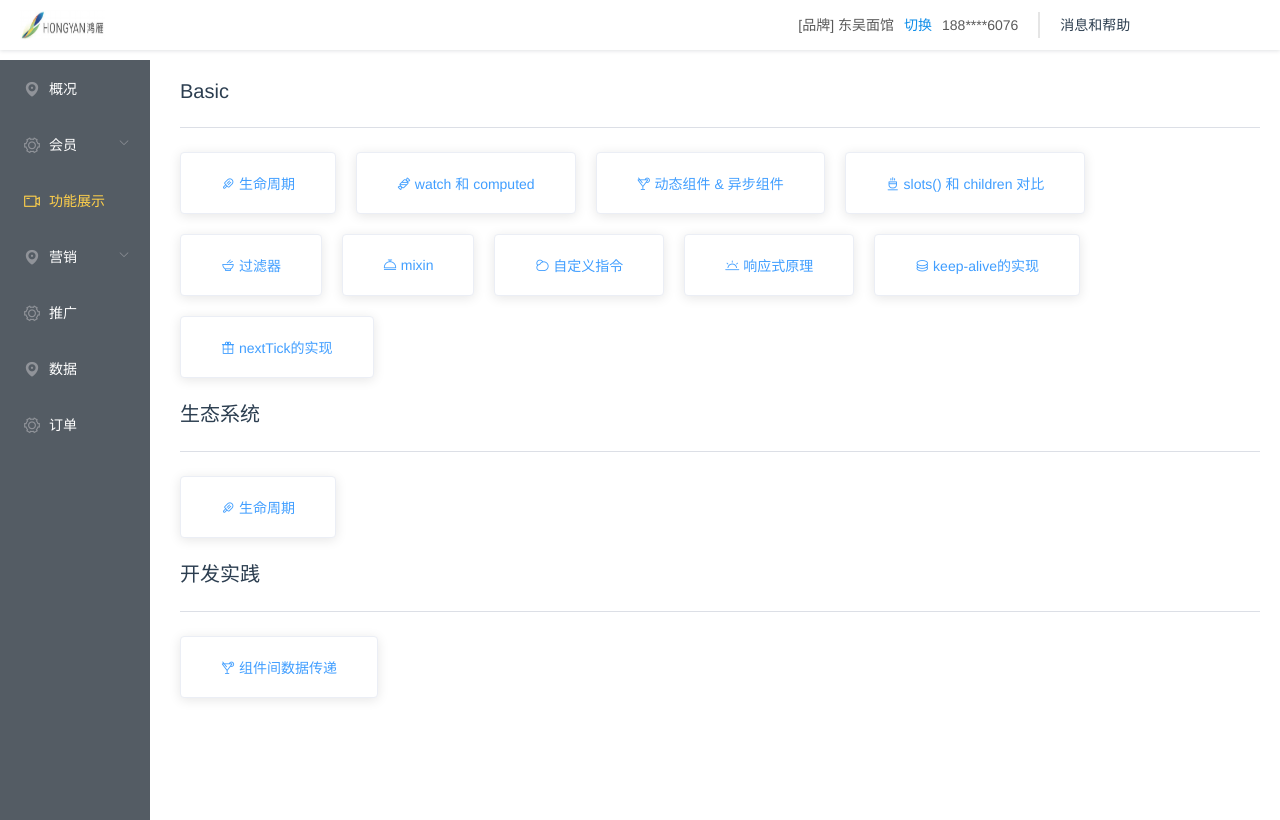
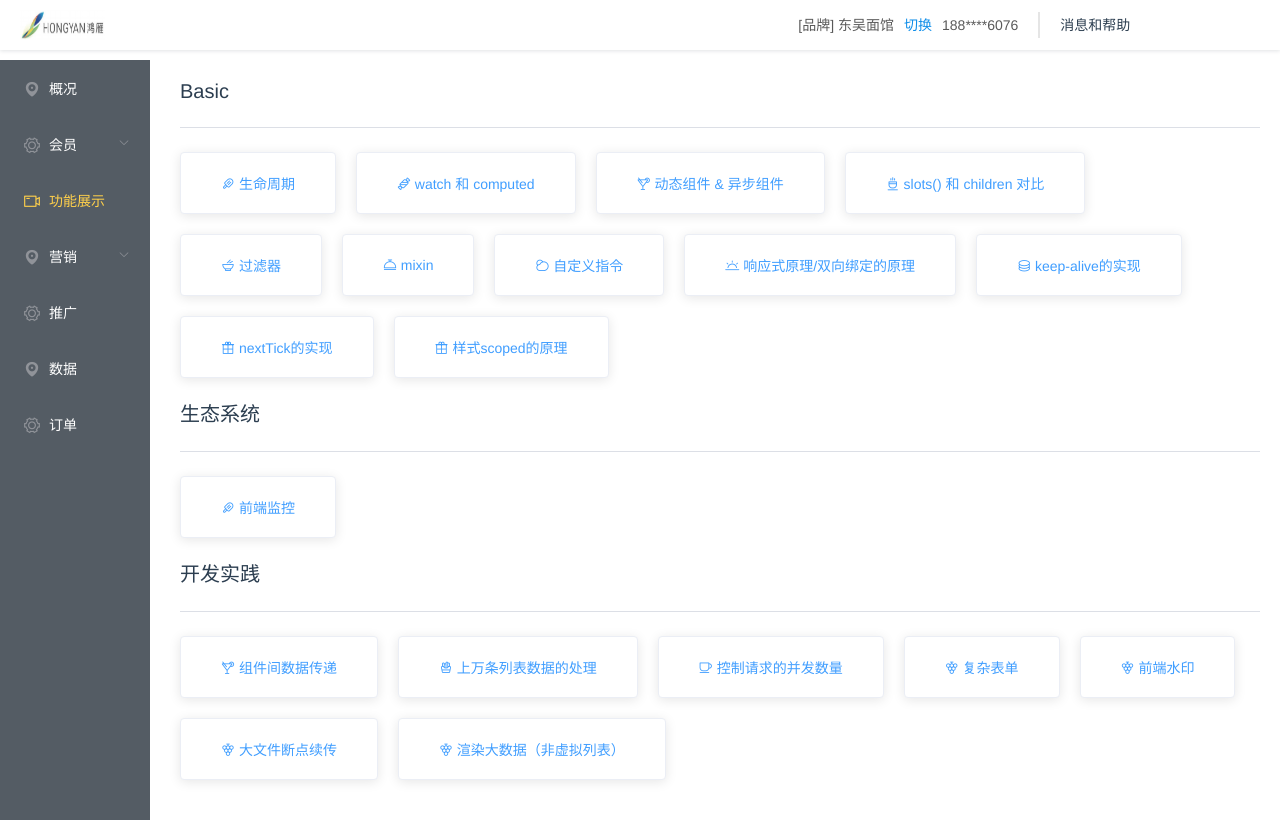
Before and after one commit to MrZhangFengfeng/CMS-Vue, a Vue app: page /#/member/member-list in a window 1280 px wide. Both pictures are taken after a click on the item "功能展示". Built offline with nearby package versions, Linux system fonts and the light colour scheme.

Commit message:
feat: update

```diff
--- a/src/views/DemoView.vue
+++ b/src/views/DemoView.vue
@@ -69,7 +69,7 @@ export default {
                             href: "/#/demo/life-cycle",
                         },
                         {
-                            title: "响应式原理",
+                            title: "响应式原理/双向绑定的原理",
                             icon: "el-icon-sunrise",
                             href: "/#/demo/life-cycle",
                         },
@@ -83,13 +83,18 @@ export default {
                             icon: "el-icon-present",
                             href: "/#/demo/life-cycle",
                         },
+                        {
+                            title: "样式scoped的原理",
+                            icon: "el-icon-present",
+                            href: "/#/demo/life-cycle",
+                        },
                     ],
                 },
                 {
                     label: "生态系统",
                     subInstanceList: [
                         {
-                            title: "生命周期",
+                            title: "前端监控",
                             icon: "el-icon-ice-cream-round",
                             href: "/#/demo/life-cycle",
                         },
@@ -101,6 +106,37 @@ export default {
                         {
                             title: "组件间数据传递",
                             icon: "el-icon-cold-drink",
+                            href: "/#/demo/life-cycle",
+                        },
+                        {
+                            title: "上万条列表数据的处理",
+                            icon: "el-icon-potato-strips",
+                            href: "/#/demo/life-cycle",
+                        },
+                        {
+                            title: "控制请求的并发数量",
+                            icon: "el-icon-coffee-cup",
+                            href: "/#/demo/life-cycle",
+                        },
+                        {
+                            title: "复杂表单",
+                            icon: "el-icon-grape",
+                            href: "/#/demo/life-cycle",
+                        },
+                        {
+                            title: "前端水印",
+                            icon: "el-icon-grape",
+                            href: "/#/demo/life-cycle",
+                        },
+                        {
+                            title: "大文件断点续传",
+                            icon: "el-icon-grape",
+                            href: "/#/demo/life-cycle",
+                        },
+                        {
+                            title: "渲染大数据（非虚拟列表）",
+                            // 渲染大数据时，合理使用createDocumentFragment和requestAnimationFrame，将操作切分为一小段一小段执行。
+                            icon: "el-icon-grape",
                             href: "/#/demo/life-cycle",
                         },
                     ],
```
